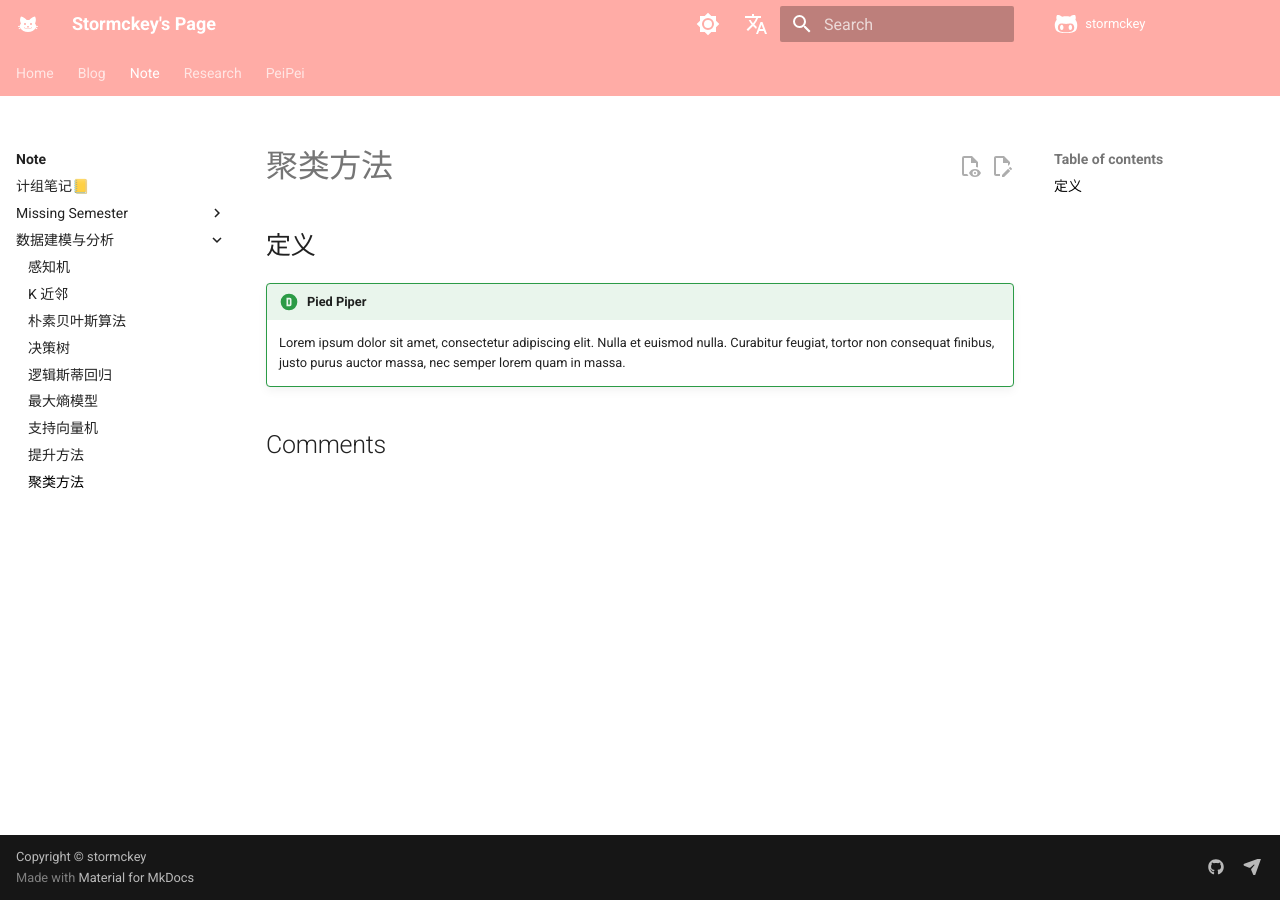
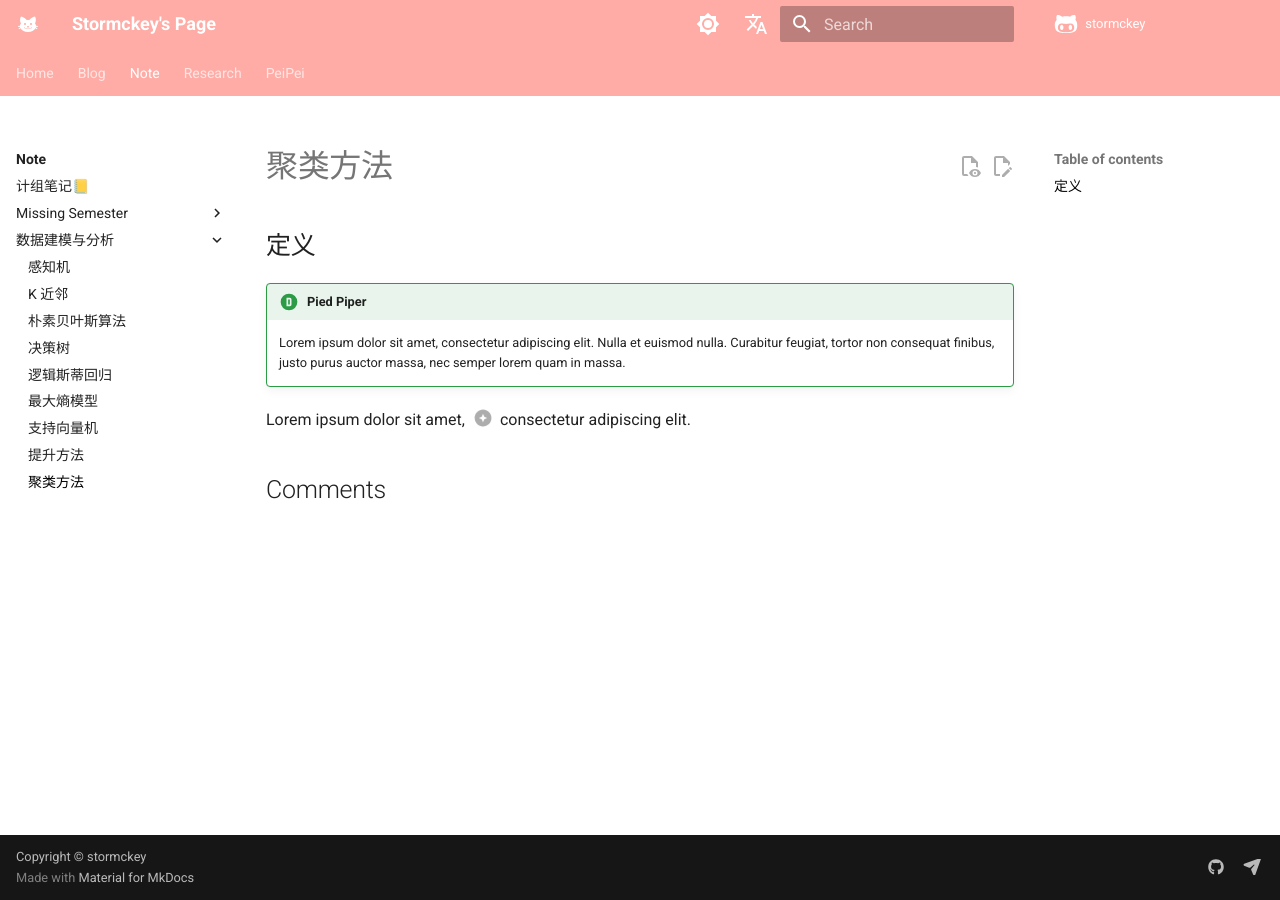
Before and after one commit to stormckey/stormckey.github.io, an MkDocs documentation site: the page built from docs/Note/Data Modeling/Centering.md, in a window 1280 px wide. Built offline with MkDocs 1.6.1 and Material for MkDocs 9.7.7, drawn with Linux system fonts in a browser that asks for light colours; emoji names are drawn with the system emoji font; comment, search, counter and statistics services are not loaded.

Commit message:
enable annotations

```diff
--- a/docs/Note/Data Modeling/Centering.md
+++ b/docs/Note/Data Modeling/Centering.md
@@ -11,3 +11,9 @@
     Lorem ipsum dolor sit amet, consectetur adipiscing elit. Nulla et
     euismod nulla. Curabitur feugiat, tortor non consequat finibus, justo
     purus auctor massa, nec semper lorem quam in massa.
+
+Lorem ipsum dolor sit amet, (1) consectetur adipiscing elit.
+{ .annotate }
+
+1.  :man_raising_hand: I'm an annotation! I can contain `code`, __formatted
+    text__, images, ... basically anything that can be expressed in Markdown.
--- a/mkdocs.yml
+++ b/mkdocs.yml
@@ -20,6 +20,7 @@
     # text: Roboto Mono
     code: Roboto Mono
   features:
+      - navigation.prune
       - content.action.edit # enable the button to edit the source code of the page
       - content.action.view # enable the button to view the source code of the page
       - content.code.copy # enable the button to copy the code block
@@ -50,6 +51,7 @@
   icon:
     repo: fontawesome/brands/github-alt # the github cat icon in the topright
     logo: material/cat # the cat icon in the topleft
+    annotation: material/star-four-points-circle
 
 plugins:
   - search
@@ -59,8 +61,7 @@
   #     cards_font: Noto Sans SC
   - git-revision-date-localized:
       enable_creation_date: true
-      # enabled: !ENV [CI, false]
-      # enable_creation_date: true
+      enabled: !ENV [CI, false]
   - offline: # enable searching offline
       enabled: !ENV [OFFLINE, false]
   - table-reader
@@ -110,9 +111,6 @@
   - pymdownx.emoji:
       emoji_index: !!python/name:material.extensions.emoji.twemoji
       emoji_generator: !!python/name:material.extensions.emoji.to_svg
-      options:
-        custom_icons:
-          - "overrides/.icons"
 #image alignment
   - md_in_html
 #better list
```
Also changed, not shown: docs/Blog/index.md (+3 -0 lines).
